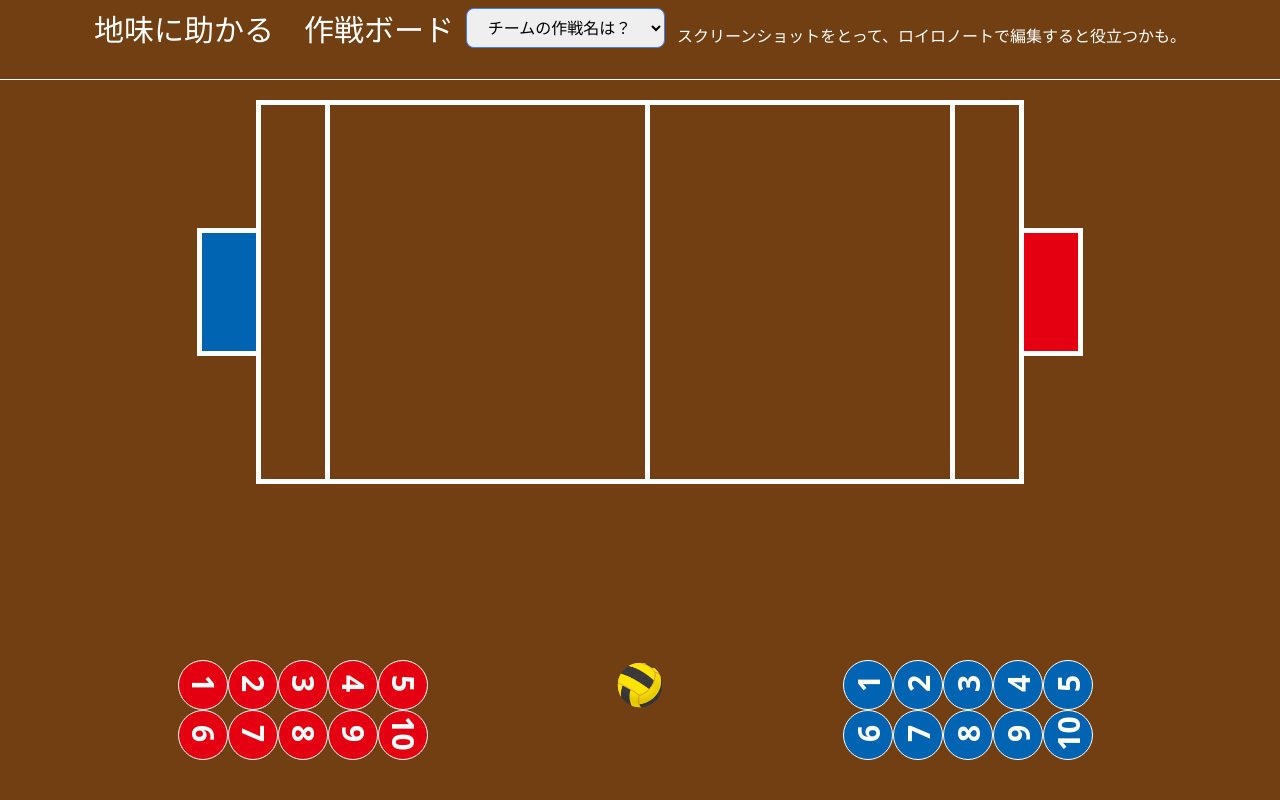
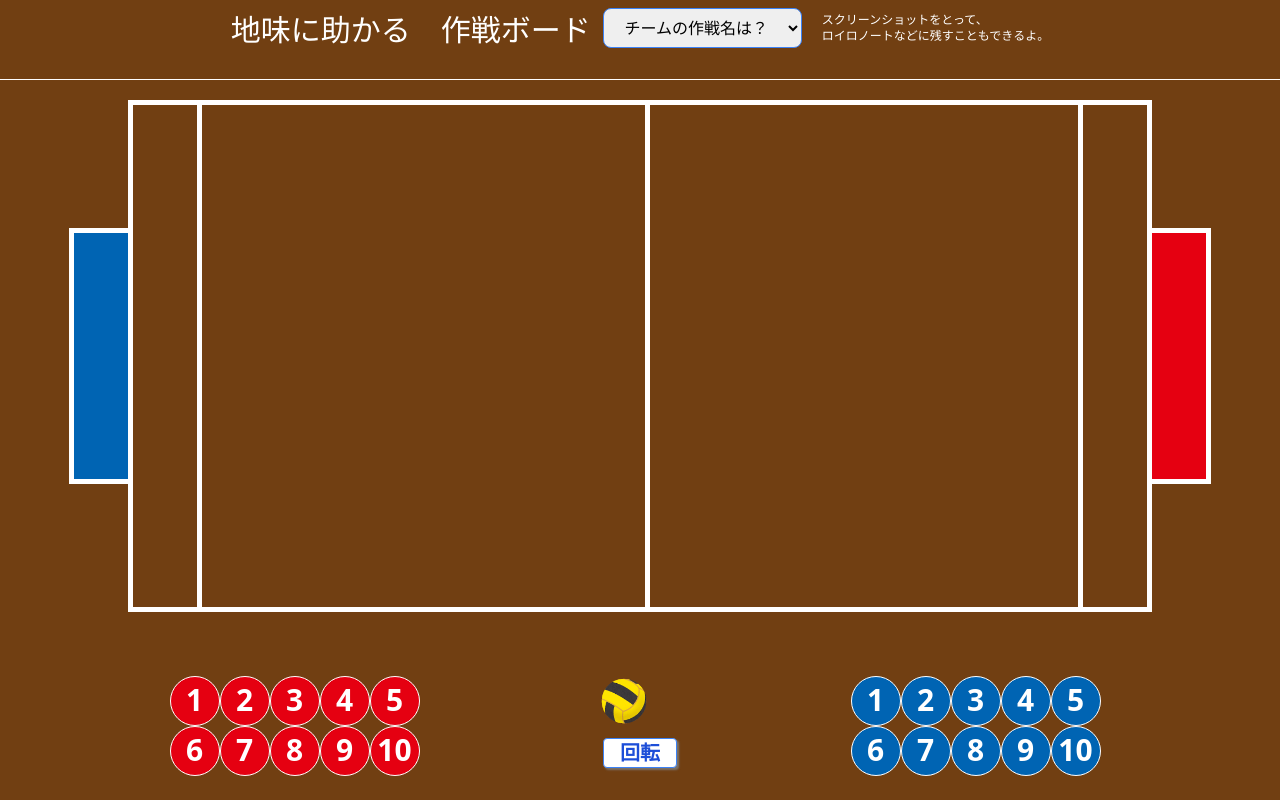
Before and after one commit to jimitas/sakusen_board, a Next.js app: page / in a window 1280 px wide. Built offline with nearby package versions, Linux system fonts and the light colour scheme.

Commit message:
回転実装

```diff
--- a/src/pages/index.jsx
+++ b/src/pages/index.jsx
@@ -1,5 +1,5 @@
 import Draggable from "react-draggable";
-
+import { useState } from "react";
 export default function Home() {
   const NUM = [1, 2, 3, 4, 5, 6, 7, 8, 9, 10];
   const SAKUSEN = [
@@ -19,6 +19,8 @@ export default function Home() {
     "作戦B",
     "作戦C",
   ];
+  const [isShow, setIsShow] = useState(false);
+
   return (
     <>
       <body className="text-white bg-yellow-900 h-screen select-none">
@@ -35,10 +37,15 @@ export default function Home() {
               })}
             </select>
           </div>
-          <div className="pt-3">スクリーンショットをとって、ロイロノートで編集すると役立つかも。</div>
+
+          <div className="ml-2 text-xs">
+            スクリーンショットをとって、
+            <br />
+            ロイロノートなどに残すこともできるよ。
+          </div>
         </header>
 
-        <main style={{ height: "70vh" }}>
+        <main style={{ height: "45vw" }}>
           <section className="couat mx-auto mt-5">
             <div className="absolute left_goal"></div>
             <div className="absolute left_line"></div>
@@ -47,13 +54,14 @@ export default function Home() {
             <div className="absolute right_goal"></div>
           </section>
         </main>
-        <fotter style={{ height: "10vh" }} className="flex">
+
+        <fotter className="flex">
           <section style={{ width: "260px" }} className="flex flex-wrap mx-auto">
             {NUM.map((num) => {
               return (
                 <Draggable defaultPosition={{ x: 0, y: 0 }}>
                   <div key={num} className="red cursor-pointer" value={num}>
-                    <div className="rotate-90">{num}</div>
+                    <div className={isShow === true ? "rotate-90" : null}>{num}</div>
                   </div>
                 </Draggable>
               );
@@ -61,8 +69,18 @@ export default function Home() {
           </section>
           <div>
             <Draggable defaultPosition={{ x: 0, y: 0 }}>
-              <img style={{ width: "50px", height: "50px", cursor: "pointer" }} src="/ball.png" alt="" />
+              <img style={{ width: "50px", height: "50px",cursor: "pointer" }} src="/ball.png" alt="" />
             </Draggable>
+            <button
+            className="btn mt-3"
+            onClick={() => {
+              setIsShow((isShow) => {
+                return !isShow;
+              });
+            }}
+          >
+            {isShow ? "戻す" : "回転"}
+          </button>
           </div>
 
           <section style={{ width: "260px" }} className="flex  flex-wrap mx-auto">
@@ -70,7 +88,7 @@ export default function Home() {
               return (
                 <Draggable defaultPosition={{ x: 0, y: 0 }} className="">
                   <div key={num} className="blue cursor-pointer" value={num}>
-                    <div className="-rotate-90">{num}</div>
+                    <div className={isShow === true ? "-rotate-90" : null}>{num}</div>
                   </div>
                 </Draggable>
               );
--- a/src/styles/globals.css
+++ b/src/styles/globals.css
@@ -6,15 +6,15 @@
 
 @layer components {
   .couat {
-    width: 60vw;
-    height: 30vw;
+    width: 80vw;
+    height: 40vw;
     border: 5px solid white;
     position: relative;
   }
   .left_goal {
     position: absolute;
     width: 5vw;
-    height: 10vw;
+    height: 20vw;
     right: -5vw;
     top: calc(10vw - 5px);
     background-color: #e50011;
@@ -24,7 +24,7 @@
   .right_goal {
     position: absolute;
     width: 5vw;
-    height: 10vw;
+    height: 20vw;
     left: -5vw;
     top: calc(10vw - 5px);
     background-color: #0064b3;
@@ -37,14 +37,14 @@
     position: absolute;
     border-left: 5px solid white;
     width: 5px;
-    height: calc(30vw - 5px);
+    height: calc(40vw - 5px);
   }
 
   .left_line {
     left: 5vw;
   }
   .mid_line {
-    left: 30vw;
+    left: 40vw;
   }
   .right_line {
     right: 5vw;
@@ -71,4 +71,21 @@
   .blue {
     background-color: #0064b3;
   }
+
+  .btn,
+  .btnNext {
+    @apply text-xs mx-1 px-2 md:px-4 md:text-xl bg-white hover:bg-blue-500 text-blue-700 font-semibold hover:text-white  border border-blue-500 hover:border-transparent rounded;
+    background-color: white;
+    -webkit-box-shadow: 2px 2px 2px 0 rgba(128, 128, 128, 0.8);
+    box-shadow: 2px 2px 2px 0 rgba(128, 128, 128, 0.8);
+  }
+
+  .btn:active {
+    /*ボタンを押したとき*/
+    -webkit-transform: translateY(4px);
+    transform: translateY(4px);
+    /*下に動く*/
+    border-bottom: none;
+    /*線を消す*/
+  }
 }
```
